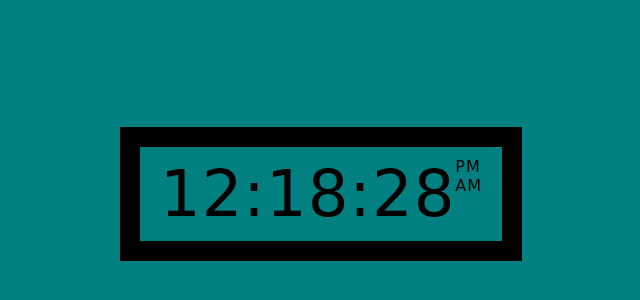
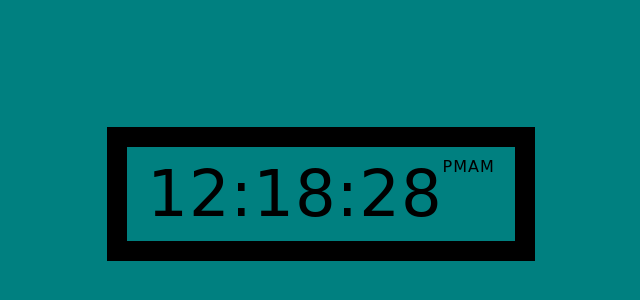
Before and after one commit to cloges4/DigitalClock, a plain HTML site: page index.html in a window 1280 px wide. Shown: the part 214-514 px from the top of the page, without its empty margins (319-959 px from the left). Drawn offline with Linux system fonts and the light colour scheme; a web font is replaced by a local one.

Commit message:
removed timeofday wrapper

```diff
--- a/index.html
+++ b/index.html
@@ -16,10 +16,8 @@
       <div id="minute" class="digits">00</div>
       <div class="colon digits">:</div>
       <div id="second" class="digits">00</div>
-      <div class="timeOfDay">
-        <div id="pm">PM</div>
-        <div id="am">AM</div>
-      </div>
+      <div id="pm">PM</div>
+      <div id="am">AM</div>
     </div>
   </body>
 </html>
```
